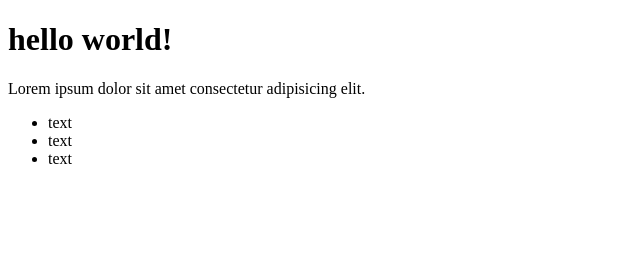
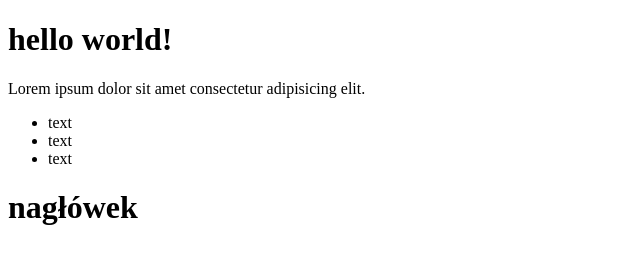
Before and after one commit to anitajulianne/nauka-gita, a plain HTML site: page index.html in a window 1280 px wide. Shown: the whole page, without its empty margins (0-640 px from the left). Drawn offline with Linux system fonts and the light colour scheme.

Commit message:
Add headline

```diff
--- a/index.html
+++ b/index.html
@@ -13,5 +13,7 @@
         <li>text</li>
         <li>text</li>
     </ul>
+    <h1>nagłówek</h1>
+
 </body>
 </html>
```
